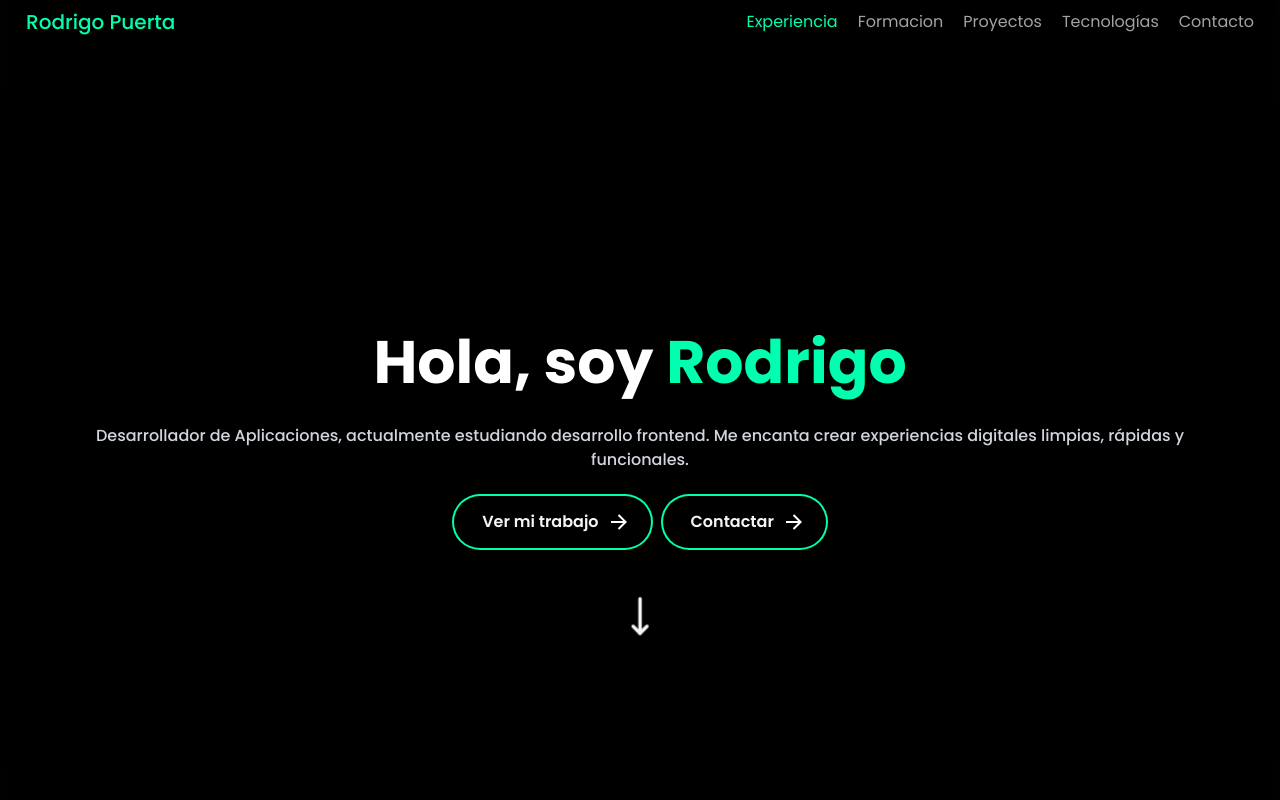
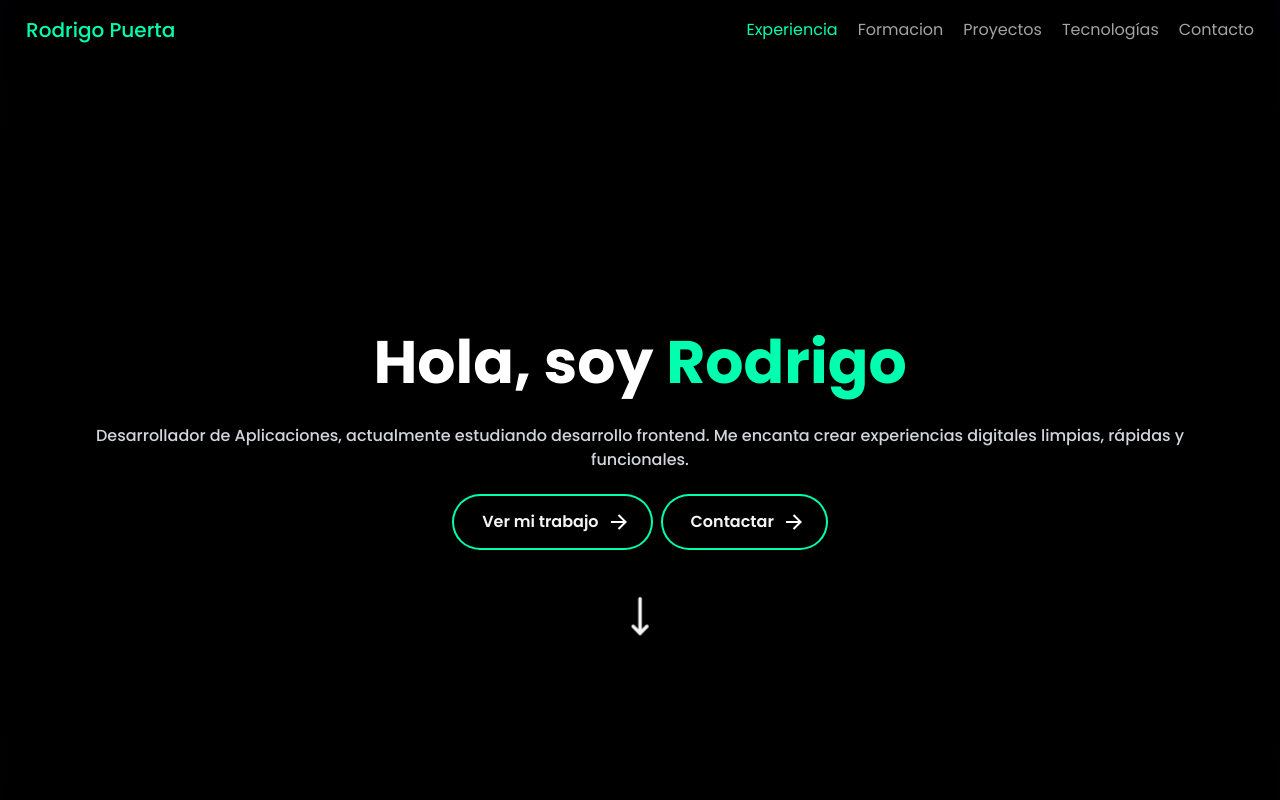
Before and after one commit to DevRodrigoPdp/portfolioReact, a React (Vite) app: page / in a window 1280 px wide. Shown: the top 800 px of the page. Built offline with nearby package versions, Linux system fonts and the light colour scheme.

Commit message:
padding nav

```diff
--- a/src/components/Navbar.jsx
+++ b/src/components/Navbar.jsx
@@ -56,7 +56,7 @@ export const Navbar = () => {
 
   return (
     <header
-      className={`fixed top-0 z-30 py-2 transition-all duration-300 rounded-3xl ${
+      className={`fixed top-0 z-30 py-4 transition-all duration-300 rounded-3xl ${
         scrolled ? "backdrop-blur-md bg-transparent" : "bg-transparent"
       } mx-auto left-2.5 right-2.5`}
     >
```
